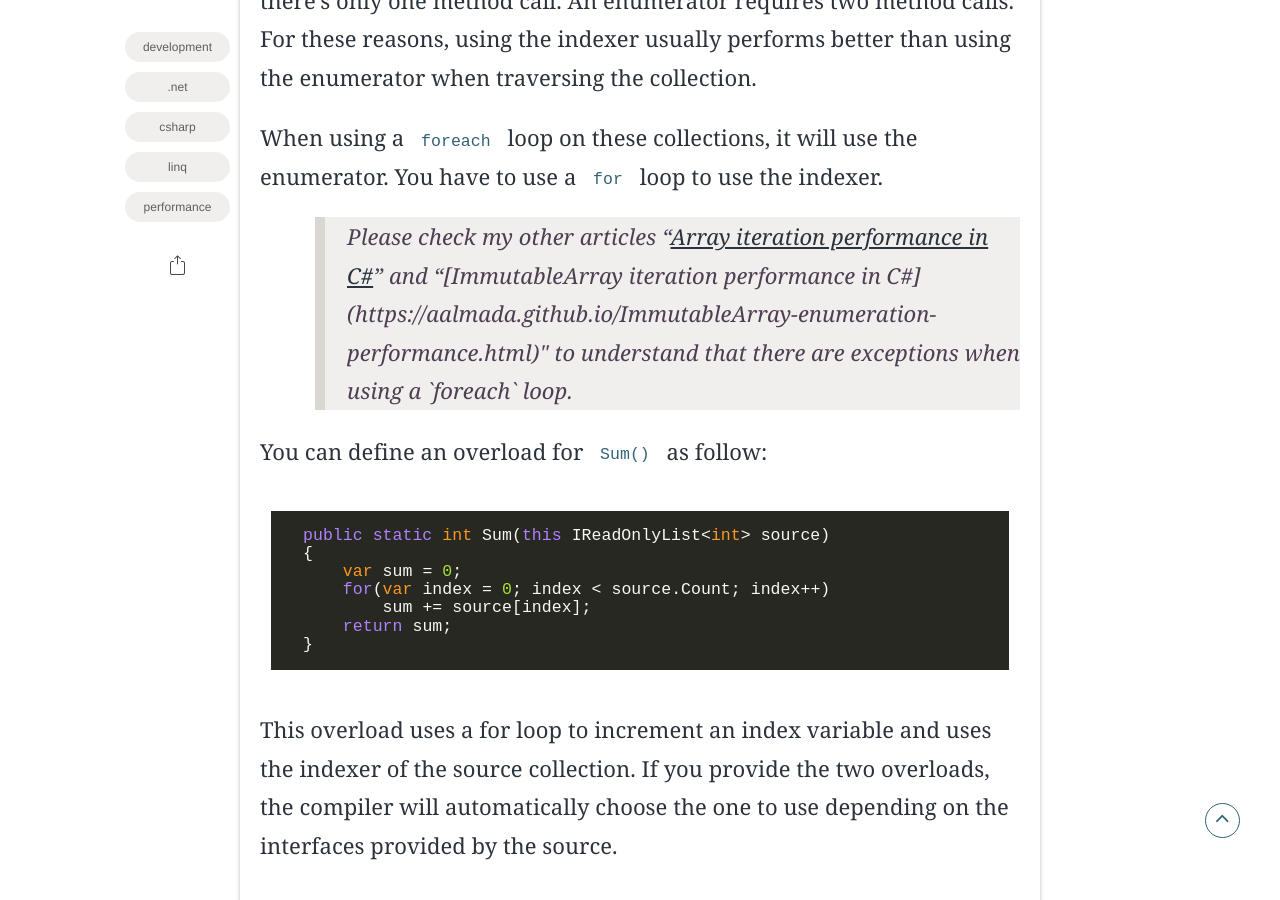
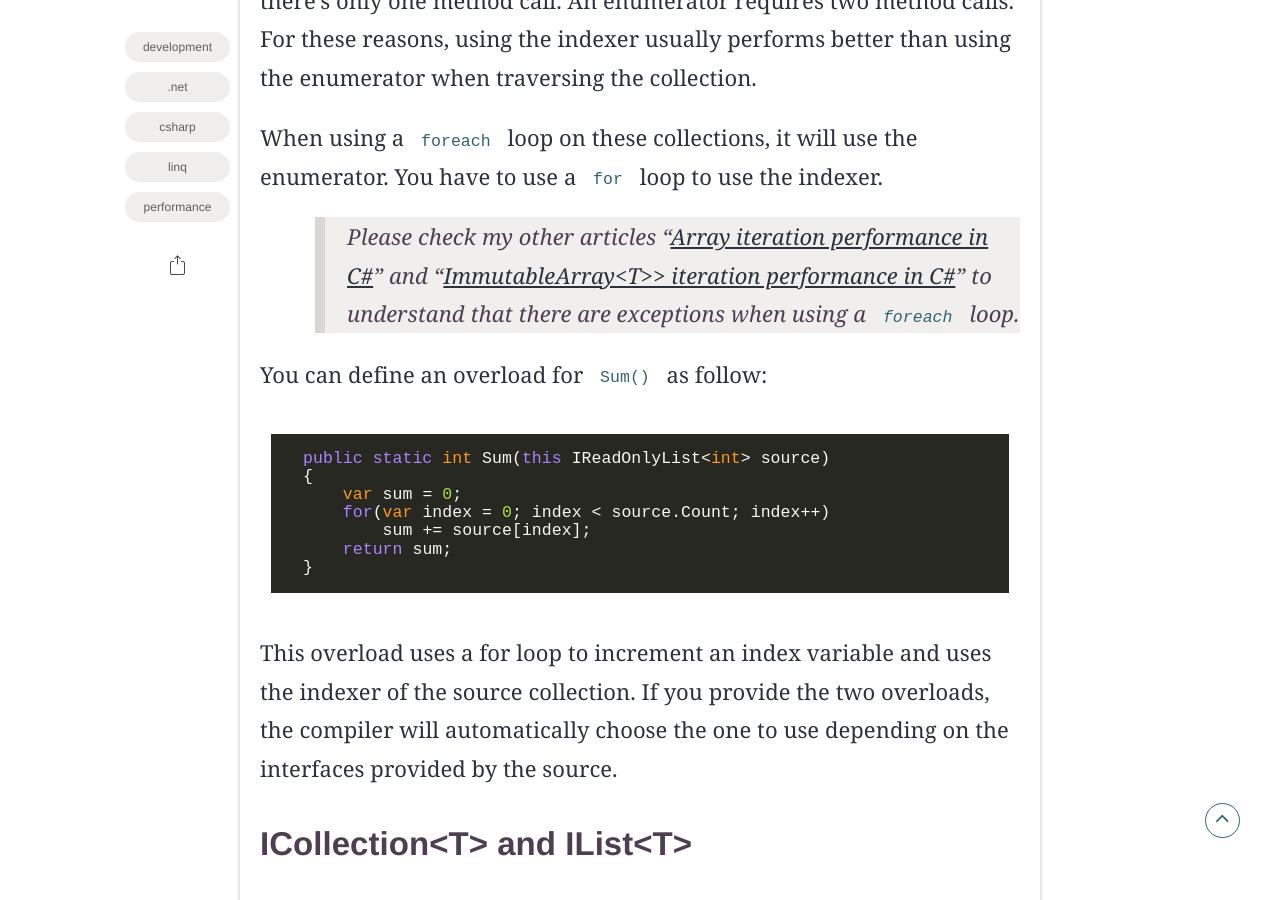
Before and after one commit to the-mvm/the-mvm.github.io, a Jekyll site: the page built from _posts/2023-08-14-IEnumerable-and-pals.md, in a window 1280 px wide and 900 px high, scrolled down 15377 px. Built offline with Jekyll 4.4.1, drawn with Linux system fonts in a browser that asks for light colours; some web fonts are replaced; comment, search, counter and statistics services are not loaded; part of the change alters nothing that is shown.

Commit message:
Fix link

```diff
--- a/_posts/2023-08-14-IEnumerable-and-pals.md
+++ b/_posts/2023-08-14-IEnumerable-and-pals.md
@@ -362,7 +362,7 @@ The indexer doesn't have to keep any internal state so there's no need to alloca
 
 When using a `foreach` loop on these collections, it will use the enumerator. You have to use a `for` loop to use the indexer.
 
-> Please check my other articles "[Array iteration performance in C#](https://aalmada.github.io/Array-iteration-performance-in-csharp.html)" and "[ImmutableArray<T> iteration performance in C#](https://aalmada.github.io/ImmutableArray-enumeration-performance.html)" to understand that there are exceptions when using a `foreach` loop.
+> Please check my other articles "[Array iteration performance in C#](https://aalmada.github.io/Array-iteration-performance-in-csharp.html)" and "[ImmutableArray&lt;T&gt;> iteration performance in C#](https://aalmada.github.io/ImmutableArray-enumeration-performance.html)" to understand that there are exceptions when using a `foreach` loop.
 
 You can define an overload for `Sum()` as follow:
 
```
